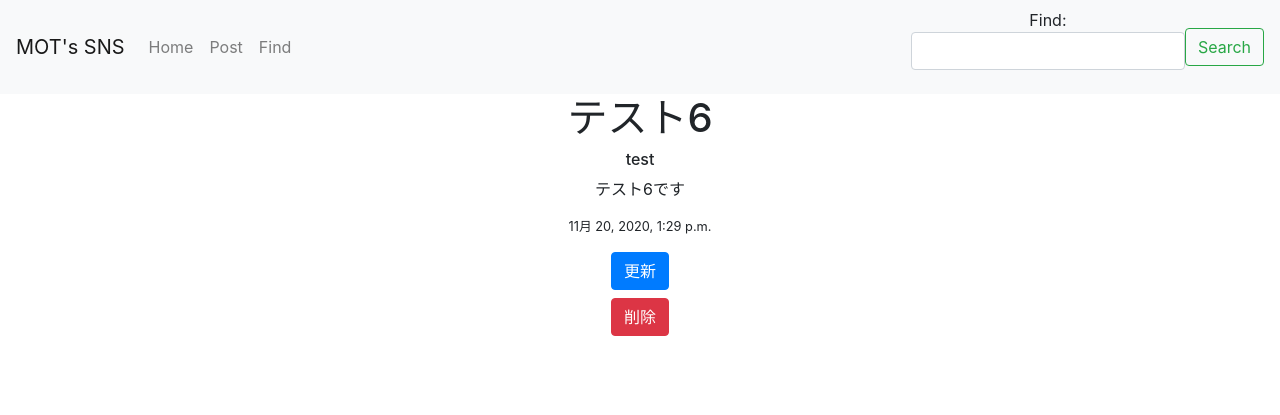
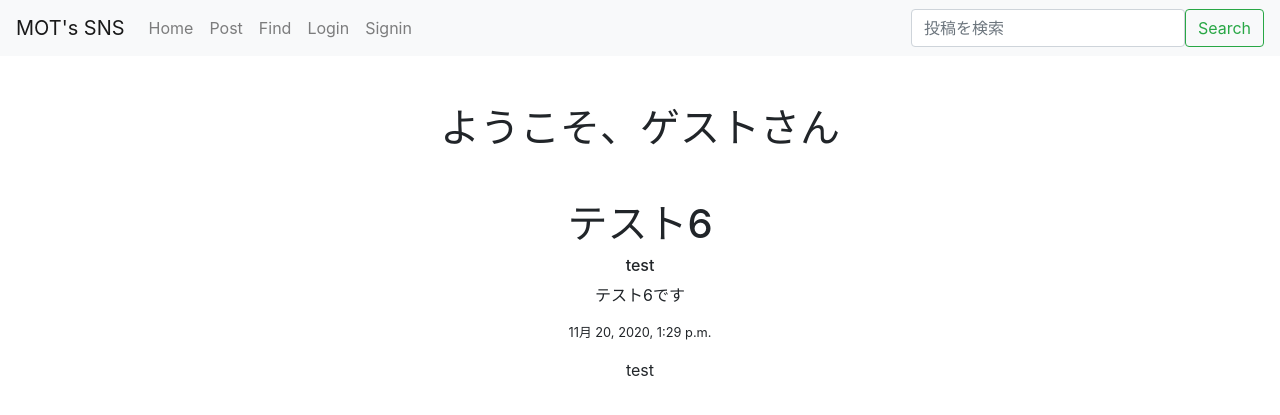
Before and after one commit to nonmot/my-first-blog, a Django app: page /detail/6 in a window 1280 px wide. Shown: the top 415 px of the page. Run offline with Django 3.2, Linux system fonts and the light colour scheme; data comes from the database, SQL or seed files in the repository; both versions use the stored data as it was after the commit; some libraries are stand-ins or nearby versions.

Commit message:
create login and signin

```diff
--- /dev/null
+++ b/acounts/admin.py
@@ -0,0 +1,3 @@
+from django.contrib import admin
+
+# Register your models here.
--- /dev/null
+++ b/acounts/apps.py
@@ -0,0 +1,5 @@
+from django.apps import AppConfig
+
+
+class AcountsConfig(AppConfig):
+    name = 'acounts'
--- /dev/null
+++ b/acounts/models.py
@@ -0,0 +1,3 @@
+from django.db import models
+
+# Create your models here.
--- /dev/null
+++ b/acounts/tests.py
@@ -0,0 +1,3 @@
+from django.test import TestCase
+
+# Create your tests here.
--- /dev/null
+++ b/acounts/urls.py
@@ -0,0 +1,8 @@
+from django.urls import path
+from . import views
+
+urlpatterns = [
+    path('login/', views.MyLoginView.as_view(), name='login'),
+    path('logout/', views.LogoutView.as_view(), name='logout'),
+    path('signin/', views.UserCreateView.as_view(), name='signin'),
+]
--- a/blog/forms.py
+++ b/blog/forms.py
@@ -7,4 +7,4 @@ class PostForm(forms.ModelForm):
         fields = ['title', 'text']
 
 class FindForm(forms.Form):
-    find = forms.CharField(label='Find', required=False, widget=forms.TextInput(attrs={'class': 'form-control'}))
+    find = forms.CharField(label='', required=False, widget=forms.TextInput(attrs={'class': 'form-control', 'placeholder': '投稿を検索'}))
--- a/blog/templates/blog/layout.html
+++ b/blog/templates/blog/layout.html
@@ -25,16 +25,40 @@
             <li class="nav-item">
                 <a class="nav-link" href="{% url 'find' %}">Find</a>
             </li>
+
+
+            {% if user.is_authenticated %}
+            <li class="nav-item">
+                <a class="nav-link" href="{% url 'logout' %}">Logout</a>
+            </li>
+            {% else %}
+            <li class="nav-item">
+                <a class="nav-link" href="{% url 'login' %}">Login</a>
+            </li>
+            <li class="nav-item">
+                <a class="nav-link" href="{% url 'signin' %}">Signin</a>
+            </li>
+            {% endif %}
             </ul>
             <form method="post" action="{% url 'find' %}" class="form-inline my-2 my-lg-0">
                 {% csrf_token %}
-                {{ findform.as_p }}
+                {{ findform }}
                 <button class="btn btn-outline-success my-2 my-sm-0" type="submit">Search</button>
             </form>
         </div>
         </nav>
 
-        <div class="post-list">
+        <div class="welcome container text-center mt-5">
+
+            {% if user.is_authenticated %}
+                <h1>ようこそ、{{ user.get_username }}さん</h1>
+            {% else %}
+                <h1>ようこそ、ゲストさん</h1>
+            {% endif %}
+
+        </div>
+
+        <div class="post-list mt-5">
             {% block body %}
 
             {% endblock body %}
--- a/blog/templates/blog/post_detail.html
+++ b/blog/templates/blog/post_detail.html
@@ -7,6 +7,12 @@
         <h6>{{ post.author }}</h6>
         <p>{{ post.text }}</p>
         <p class="small">{{ post.published_date }}</p>
+
+
+        <p>{{ user.get_username}}</p>
+        <p>{{ post.author }}</p>
+
+        {% if user.is_authenticated and user.username != post.author %}
             <form action="{% url 'update' post.id %}">
                 {% csrf_token %}
                 <button type="submit" class="btn btn-primary" >更新</button>
@@ -16,5 +22,6 @@
                 {% csrf_token %}
                 <button type="submit" class="btn btn-danger" onclick='return confirm("本当に削除しますか？");'>削除</button>
             </form>
+        {% endif %}
     </div>
 {% endblock body %}
--- a/blog/views.py
+++ b/blog/views.py
@@ -5,6 +5,7 @@ from django.utils import timezone
 from django.shortcuts import redirect
 from django.views.decorators.http import require_POST
 from django.db.models import Q
+from django.contrib.auth.decorators import login_required
 
 # Create your views here.
 def home(request):
@@ -16,6 +17,7 @@ def home(request):
     }
     return render(request, 'blog/post.html', params)
 
+@login_required(login_url='login')
 def post_new(request):
     if request.method == 'POST':
         form = PostForm(request.POST)
--- a/mysite/settings.py
+++ b/mysite/settings.py
@@ -39,6 +39,7 @@ INSTALLED_APPS = [
     'django.contrib.messages',
     'django.contrib.staticfiles',
     'blog.apps.BlogConfig',
+    'acounts.apps.AcountsConfig',
 ]
 
 MIDDLEWARE = [
@@ -121,3 +122,7 @@ USE_TZ = True
 
 STATIC_URL = '/static/'
 STATIC_ROOT = os.path.join(BASE_DIR, 'static')
+
+LOGIN_URL = 'login'
+LOGIN_REDIRECT_URL = 'home'
+LOGOUT_REDIRECT_URL = 'home'
--- a/mysite/urls.py
+++ b/mysite/urls.py
@@ -18,5 +18,6 @@ from django.urls import path, include
 
 urlpatterns = [
     path('admin/', admin.site.urls),
-    path('', include('blog.urls'))
+    path('', include('blog.urls')),
+    path('acounts/', include('acounts.urls')),
 ]
```
Also changed, not shown: acounts/forms.py (added, +9 -0 lines), acounts/templates/acounts/login.html (added, +17 -0 lines), acounts/templates/acounts/logout.html (added, +14 -0 lines), acounts/templates/acounts/signin.html (added, +18 -0 lines), acounts/views.py (added, +18 -0 lines), acounts/__init__.py (added), acounts/migrations/__init__.py (added), db.sqlite3. Lines whose indentation alone changed are shown as unchanged.
